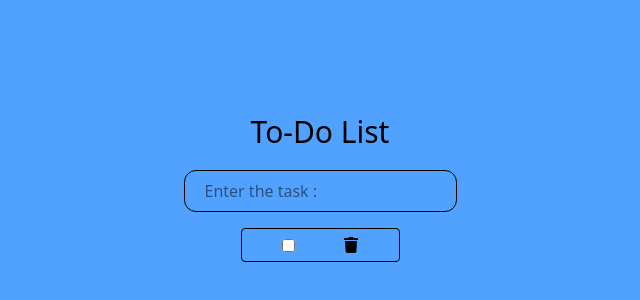
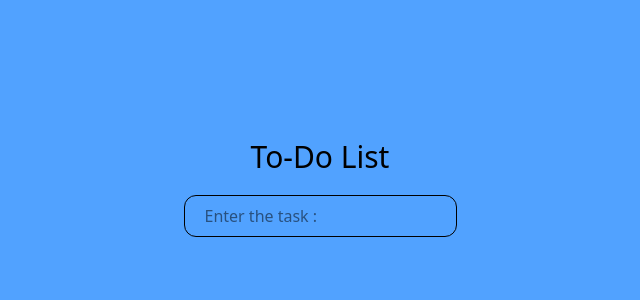
Before and after one commit to shiyyaas/Todolist, a React (Vite) app: page / in a window 1280 px wide. Shown: the part 222-522 px from the top of the page, without its empty margins (320-960 px from the left). Built offline with nearby package versions, Linux system fonts and the light colour scheme.

Commit message:
task data

```diff
--- a/src/App.jsx
+++ b/src/App.jsx
@@ -4,7 +4,7 @@ import Core from './components/Core'
 import Task from './components/Task'
 
 function App() {
-  const [taskdata, setTaskdata] = useState('');
+  const [taskdata, setTaskdata] = useState([]);
 
   return (
     <>
@@ -12,7 +12,6 @@ function App() {
         <Core
         taskdata={taskdata}
         onTaskdataChange={setTaskdata}/>
-        <Task taskdata={taskdata}/>
       </div>
     </>
   )
--- a/src/components/Core.jsx
+++ b/src/components/Core.jsx
@@ -1,8 +1,13 @@
 import Task from './Task'
+
+function AddTask(){
+  return(
+    <Task/>
+  )
+}
 
 export default function Core({ taskdata , onTaskdataChange }) {
     const h1class = "text-3xl";
-
     return (
         <div className="text-center">
             <h1 className={`${h1class} m-5`}>To-Do List</h1>
@@ -13,6 +18,7 @@ export default function Core({ taskdata , onTaskdataChange }) {
             onKeyDown={(e) => {
                 if (e.key === 'Enter'){
                     alert("shiyas")
+                    AddTask();
                 }
             }}
             className='border rounded-xl px-5 py-2'
```
